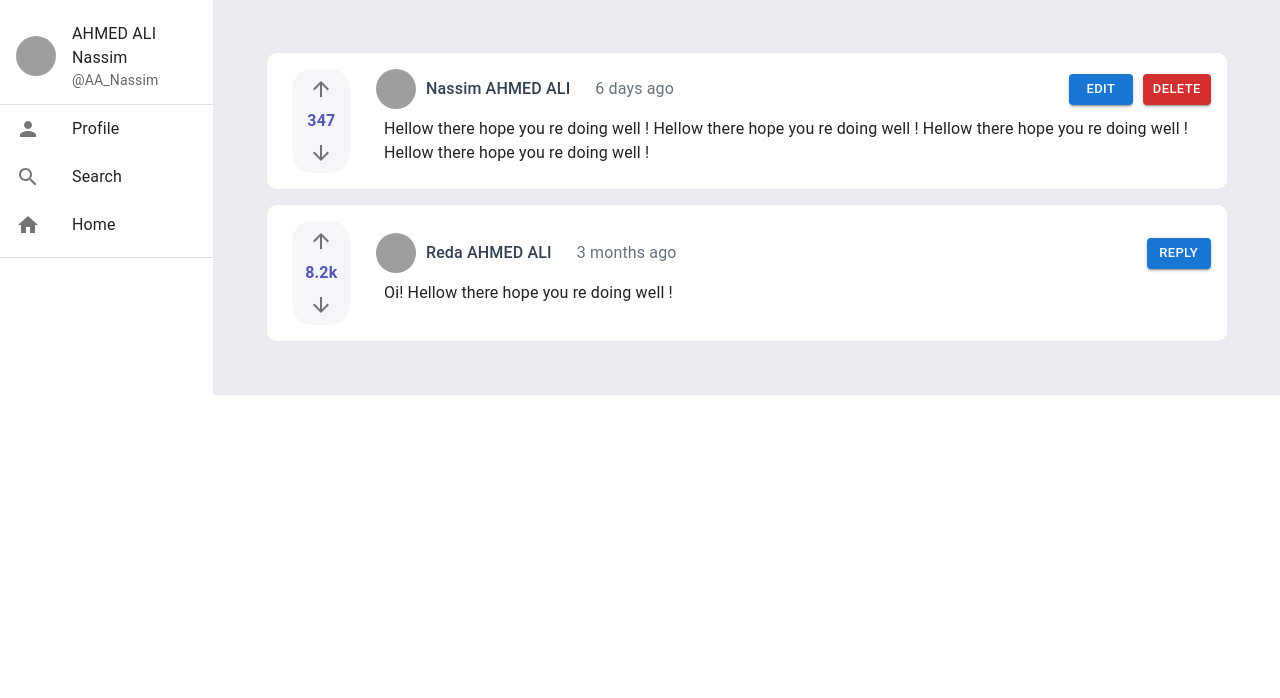
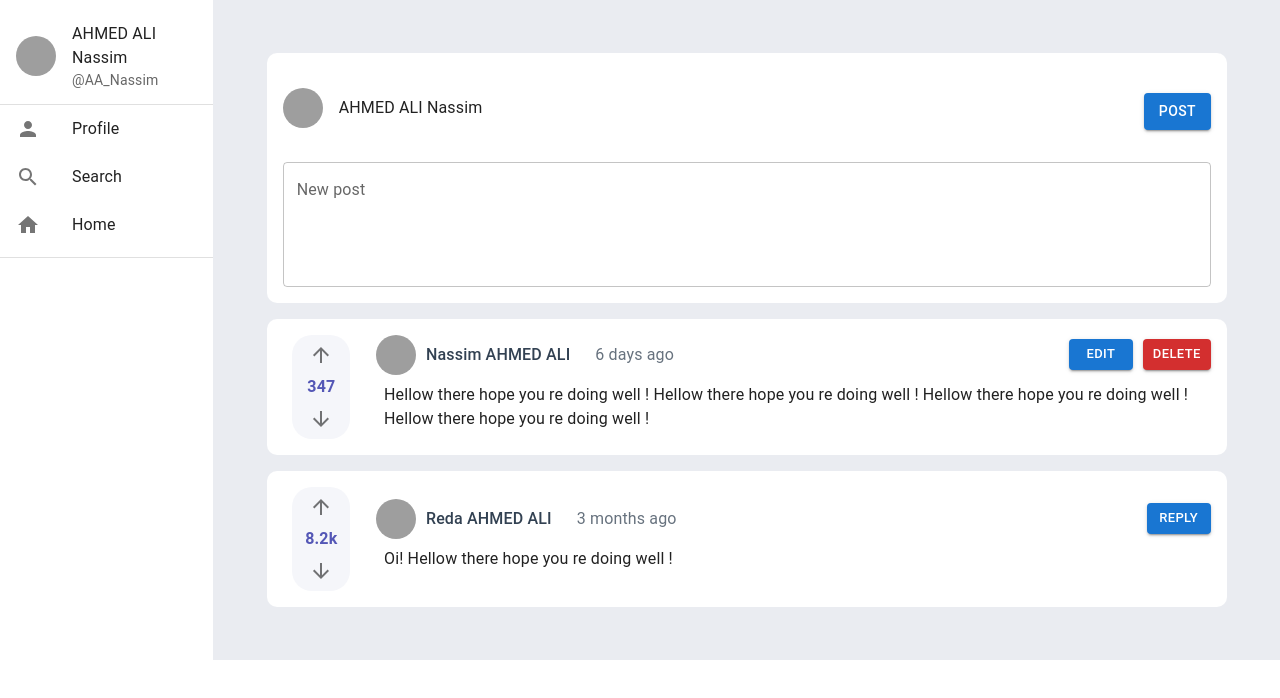
Before and after one commit to Nassim-Ddr/Twotter, a React (Create React App) app: page / in a window 1280 px wide. Shown: the top 698 px of the page. Built offline with nearby package versions, Linux system fonts and the light colour scheme; grey boxes are pictures that could not be loaded.

Commit message:
Add post form

```diff
--- a/src/components/Home.js
+++ b/src/components/Home.js
@@ -2,6 +2,8 @@ import React from 'react';
 import Post from './Post';
 import Box from '@mui/material/Box';
 import CssBaseline from '@mui/material/CssBaseline';
+
+import HomePostForm from './HomePostForm';
 
 const postData = {
     id: 1,
@@ -27,21 +29,36 @@ class Home extends React.Component {
     constructor(props) {
         super(props)
         this.state = {
-            userData: props.userData
+            userData: props.userData,
+            msgList: [postData, postData2]
         }
     }
+
+    addPost = (newPostData) => {
+        const newList = this.state.msgList.concat(newPostData)
+        console.log("lul : ", newList)
+        this.setState({
+            msgList: newList
+        })
+        //INSERT TO BDD
+    }
+
+    i = 0
+    getI() {
+        this.i += 1
+        return this.i;
+    }
+
     render() {
 
         return (
-            //Post field + button
-            //Messages
             <Box sx={{ flexGrow: 1 }}  className='mainContent'>
                 <CssBaseline />
+                <HomePostForm addPost={this.addPost} userData={this.state.userData}/>
 
-                {msgList.map(msg => {
-                    return  <Post key={msg.id} userData={this.state.userData} postData={msg}/>
+                {this.state.msgList.map(msg => {
+                    return  <Post key={this.getI()} userData={this.state.userData} postData={msg}/>
                 })}
-
             </Box>
         );
     }
--- /dev/null
+++ b/src/components/HomePostForm.js
@@ -0,0 +1,45 @@
+import { Avatar, Box } from "@mui/material";
+import React from "react";
+import TextField from '@mui/material/TextField';
+import { Button } from "@mui/material";
+
+import '../style/PostForm.css';
+
+class HomePostForm extends React.Component {
+
+    text = "";
+
+    handleSubmit = (event) => {
+        event.preventDefault()
+        const data = new FormData(event.currentTarget)
+
+        const newPost = {
+            id: 3,
+            userID: this.props.userData.id,
+            userName: this.props.userData.name,
+            postTime: Date.now(),
+            content: data.get('text'),
+            score: 0
+        }
+
+        this.props.addPost(newPost)
+    }
+
+    render() {
+        return (
+            <Box component="form" noValidate onSubmit={this.handleSubmit} className="PostFormContainer">
+                <div className="PostFormHeaderContainer">
+                    <div className="PostFormHeader">
+                        <Avatar alt="AHMED ALI NASSIM" src="1.jpg" />
+                        <div className='UserName'>{this.props.userData.name}</div>
+                    </div>
+                    <Button type="submit" variant="contained" sx={{ mt: 3, mb: 2 }}> Post </Button>
+                </div>
+                <TextField id="text" name="text" label="New post" multiline rows={4} defaultValue="" fullWidth />
+            </Box>
+        );
+    }
+
+}
+
+export default HomePostForm
--- a/src/components/Signup.js
+++ b/src/components/Signup.js
@@ -20,6 +20,7 @@ class Singup extends React.Component {
         console.log({
             email: data.get('email'),
             password: data.get('password'),
+            name: data.get('firstName')
         });
 
         this.props.goTo("SIGNIN")
--- /dev/null
+++ b/src/style/PostForm.css
@@ -0,0 +1,22 @@
+.PostFormContainer {
+  background-color: hsl(0deg, 0%, 100%);
+  padding: 1rem;
+  border-radius: 10px;
+  align-items: center;
+  display: flex;
+  flex-direction: column;
+  gap: 1rem;
+}
+.PostFormContainer .PostFormHeaderContainer {
+  display: flex;
+  width: 100%;
+  justify-content: space-between;
+}
+.PostFormContainer .PostFormHeaderContainer .PostFormHeader {
+  width: 100%;
+  display: flex;
+  flex-direction: row;
+  align-items: center;
+  justify-content: start;
+  gap: 1rem;
+}/*# sourceMappingURL=PostForm.css.map */
--- /dev/null
+++ b/src/style/PostForm.scss
@@ -0,0 +1,26 @@
+@use "variables" as *;
+
+.PostFormContainer {
+    background-color: $White;
+    padding: 1rem;
+    border-radius: 10px;
+    align-items: center;
+    display: flex;
+    flex-direction: column;
+    gap: 1rem;
+    .PostFormHeaderContainer {
+        display: flex;
+        width: 100%;
+        justify-content: space-between;
+        .PostFormHeader {
+            width: 100%;
+            display: flex;
+            flex-direction: row;
+            align-items: center;
+            justify-content: start;
+            gap: 1rem;
+
+        }
+    }
+
+}
```
Also changed, not shown: 1 other file (tests, documents, lock files or other folders).
